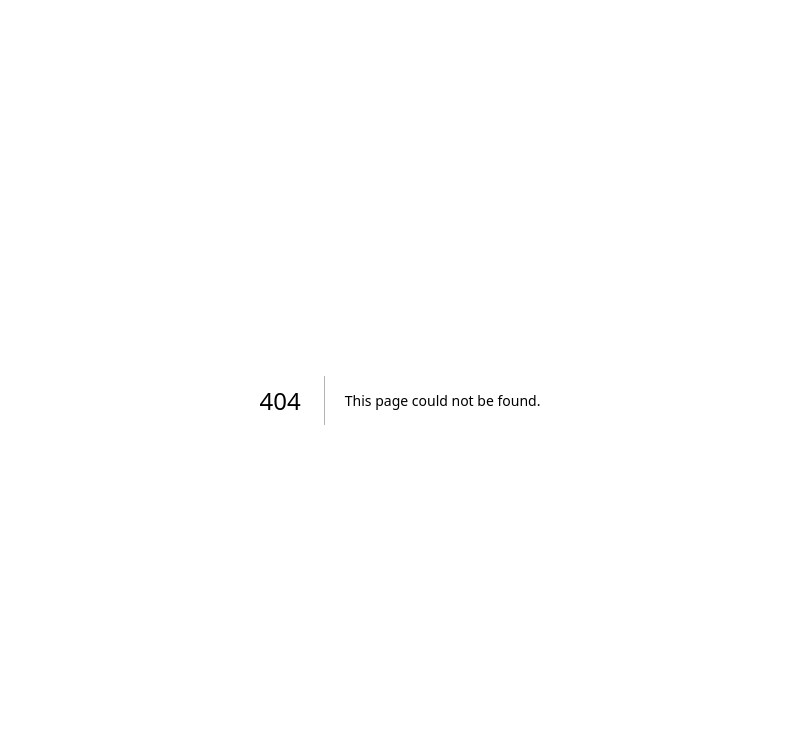
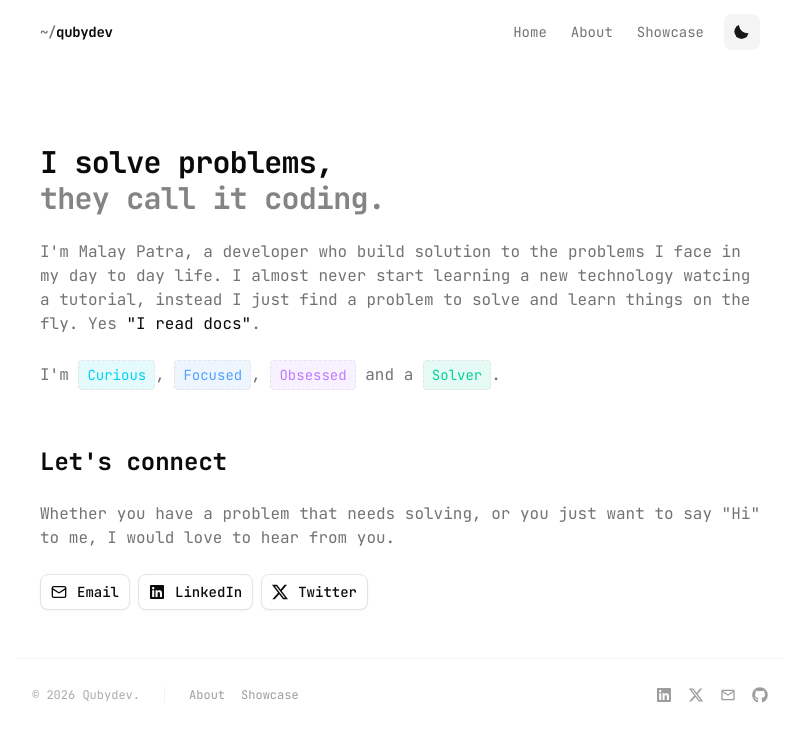
Before and after one commit to qubydev/portfolio-v3, a Next.js app: page /about in a window 1280 px wide. Before the commit this address had no page. Shown: the top 742 px of the page, without its empty margins (240-1039 px from the left). Built offline with nearby package versions, Linux system fonts and the light colour scheme.

Commit message:
added smooth scroll

```diff
--- /dev/null
+++ b/src/app/about/page.js
@@ -0,0 +1,50 @@
+import React from 'react'
+import ColoredBadge from '@/components/colored-badge'
+import { Code2, MapPin, Mail, Clock, Globe, User2 } from 'lucide-react'
+import { SiGithub, SiX } from "react-icons/si";
+import { FaLinkedin } from "react-icons/fa";
+import { Button } from '@/components/ui/button'
+
+export default function About() {
+    return (
+        <main className='px-6 pb-12 pt-36 w-full max-w-3xl mx-auto'>
+            <div className='text-2xl sm:text-3xl font-bold tracking-tight'>
+                <h1>I solve problems,</h1>
+                <h1 className='text-foreground/50'>they call it coding.</h1>
+            </div>
+
+            <div className='mt-6 flex flex-col gap-6 text-muted-foreground'>
+                <p>
+                    I'm Malay Patra, a developer who build solution to the problems I face in my day to day life. I almost never start learning a new technology watcing a tutorial, instead I just find a problem to solve and learn things on the fly. Yes <span className='text-foreground'>"I read docs"</span>.
+                </p>
+
+                <p>
+                    I'm <ColoredBadge text="Curious" className="bg-cyan-400/10 text-cyan-400" />, <ColoredBadge text="Focused" className="text-blue-400 bg-blue-400/10" />, <ColoredBadge text="Obsessed" className="text-purple-400 bg-purple-400/10" /> and a <ColoredBadge text="Solver" className="text-emerald-400 bg-emerald-400/10" />.
+                </p>
+
+                <h2 className='text-2xl font-bold mt-8 text-foreground'>Let's connect</h2>
+                <p>
+                    Whether you have a problem that needs solving, or you just want to say "Hi" to me, I would love to hear from you.
+                </p>
+
+                <div className='flex items-center gap-2 text-foreground'>
+                    <a href="/#contact">
+                        <Button variant="outline">
+                            <Mail className='size-4 mr-1' /> Email
+                        </Button>
+                    </a>
+                    <a href="https://linkedin.com/in/qubydev" target="_blank" rel="noopener noreferrer">
+                        <Button variant="outline">
+                            <FaLinkedin className='size-4 mr-1' /> LinkedIn
+                        </Button>
+                    </a>
+                    <a href="https://twitter.com/qubydev" target="_blank" rel="noopener noreferrer">
+                        <Button variant="outline">
+                            <SiX className='size-4 mr-1' /> Twitter
+                        </Button>
+                    </a>
+                </div>
+            </div>
+        </main>
+    )
+}
--- a/src/app/layout.js
+++ b/src/app/layout.js
@@ -2,6 +2,9 @@ import { JetBrains_Mono } from "next/font/google";
 import "./globals.css";
 import { ThemeProvider } from "../context/ThemeContext";
 import { TooltipProvider } from "@/components/ui/tooltip";
+import Navbar from "@/components/navbar";
+import Footer from "@/components/footer";
+import ScrollToHash from "@/components/scroll-to-hash";
 
 const jetBrainsMono = JetBrains_Mono({
   variable: "--font-jetbrains-mono",
@@ -22,9 +25,16 @@ export default function RootLayout({ children }) {
       <body>
         <ThemeProvider>
           <TooltipProvider delayDuration={0}>
-            {children}
+            <Navbar />
+
+            <div>
+              {children}
+            </div>
+
+            <Footer />
           </TooltipProvider>
         </ThemeProvider>
+        <ScrollToHash />
       </body>
     </html>
   );
--- a/src/app/page.js
+++ b/src/app/page.js
@@ -1,18 +1,13 @@
 import React from 'react'
-import Navbar from '@/components/navbar'
 import Hero from '@/components/sections/hero'
 import Experience from '@/components/sections/experience'
 import Projects from '@/components/sections/projects'
 import Contact from '@/components/sections/contact'
 import Quote from '@/components/sections/quote'
 import Activity from '@/components/sections/activity'
-import Footer from '@/components/footer'
 
-export default function Page() {
+export default function Index() {
   return (
-    <div>
-      <Navbar />
-
     <main className='px-6 pb-12 pt-36 w-full max-w-3xl mx-auto'>
       <Hero />
       <Activity />
@@ -21,8 +16,5 @@ export default function Page() {
       <Contact />
       <Quote />
     </main>
-
-      <Footer />
-    </div>
   )
 }
--- /dev/null
+++ b/src/components/colored-badge.jsx
@@ -0,0 +1,11 @@
+import React from 'react'
+
+export default function ColoredBadge({ text = '', className = 'bg-primary/10 text-primary' }) {
+    return (
+        <span
+            className={`inline-flex items-center px-2 py-1 rounded border border-dashed text-sm ${className}`}
+        >
+            {text}
+        </span>
+    )
+}
--- /dev/null
+++ b/src/components/scroll-to-hash.jsx
@@ -0,0 +1,30 @@
+'use client'
+import { useEffect } from 'react'
+
+export default function ScrollToHash() {
+    useEffect(() => {
+        const hash = window.location.hash
+        if (hash) {
+            setTimeout(() => {
+                const el = document.getElementById(hash.slice(1))
+                if (el) el.scrollIntoView({ behavior: 'smooth' })
+            }, 100)
+        }
+
+        const handleClick = (e) => {
+            const anchor = e.target.closest('a[href^="#"]')
+            if (!anchor) return
+            const hash = anchor.getAttribute('href').slice(1)
+            const el = document.getElementById(hash)
+            if (el) {
+                e.preventDefault()
+                el.scrollIntoView({ behavior: 'smooth' })
+            }
+        }
+
+        document.addEventListener('click', handleClick)
+        return () => document.removeEventListener('click', handleClick)
+    }, [])
+
+    return null
+}
```
Lines whose indentation alone changed are shown as unchanged.
